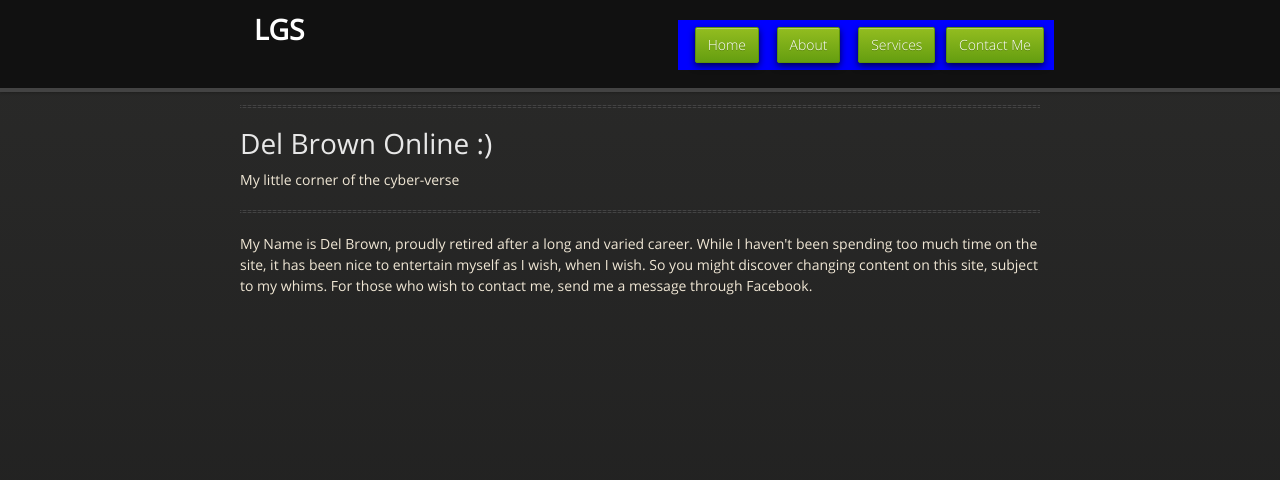
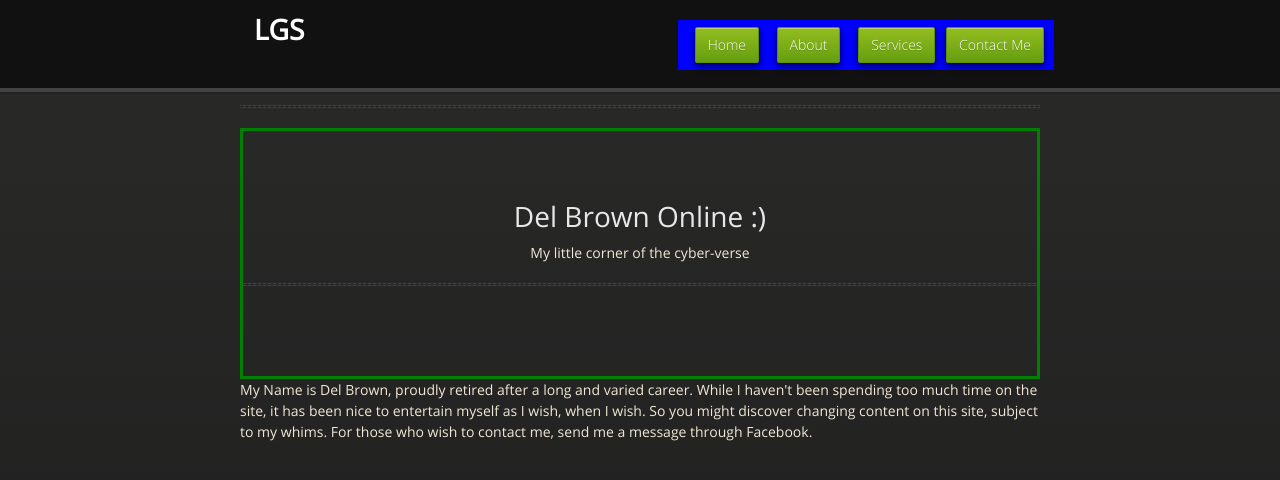
Before and after one commit to delonline/delonline.github.io, a Jekyll site: the page built from index.html, in a window 1280 px wide. Shown: the top 480 px of the page. Built offline with Jekyll 4.4.1, drawn with Linux system fonts in a browser that asks for light colours.

Commit message:
Update index.html

```diff
--- a/index.html
+++ b/index.html
@@ -3,11 +3,11 @@ layout: default
 title: Del Brown, Retired Traveler
 ---
       <!--<section>-->
-        <!--<div id="title">-->
+        <div id="title" class="center">
           <h1>Del Brown Online :)</h1>
           <p>My little corner of the cyber-verse</p>
           <hr>
-        <!--</div>-->
+        </div>
      <!-- </section>-->
 <p>My Name is Del Brown, proudly retired after a long and varied career. While I haven't been spending too much time on the site,
   it has been nice to entertain myself as I wish, when I wish.  So you might discover changing content on this site,
```
